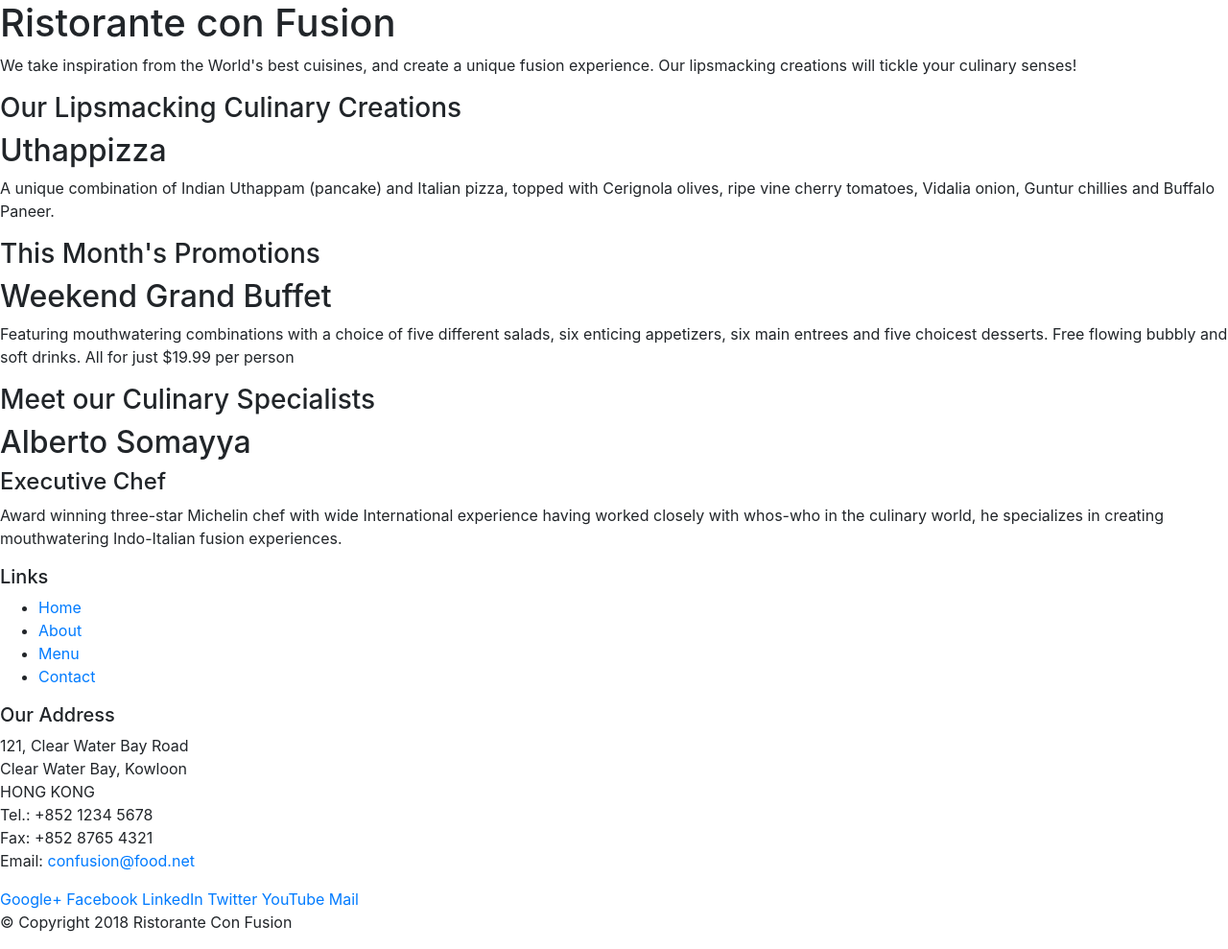
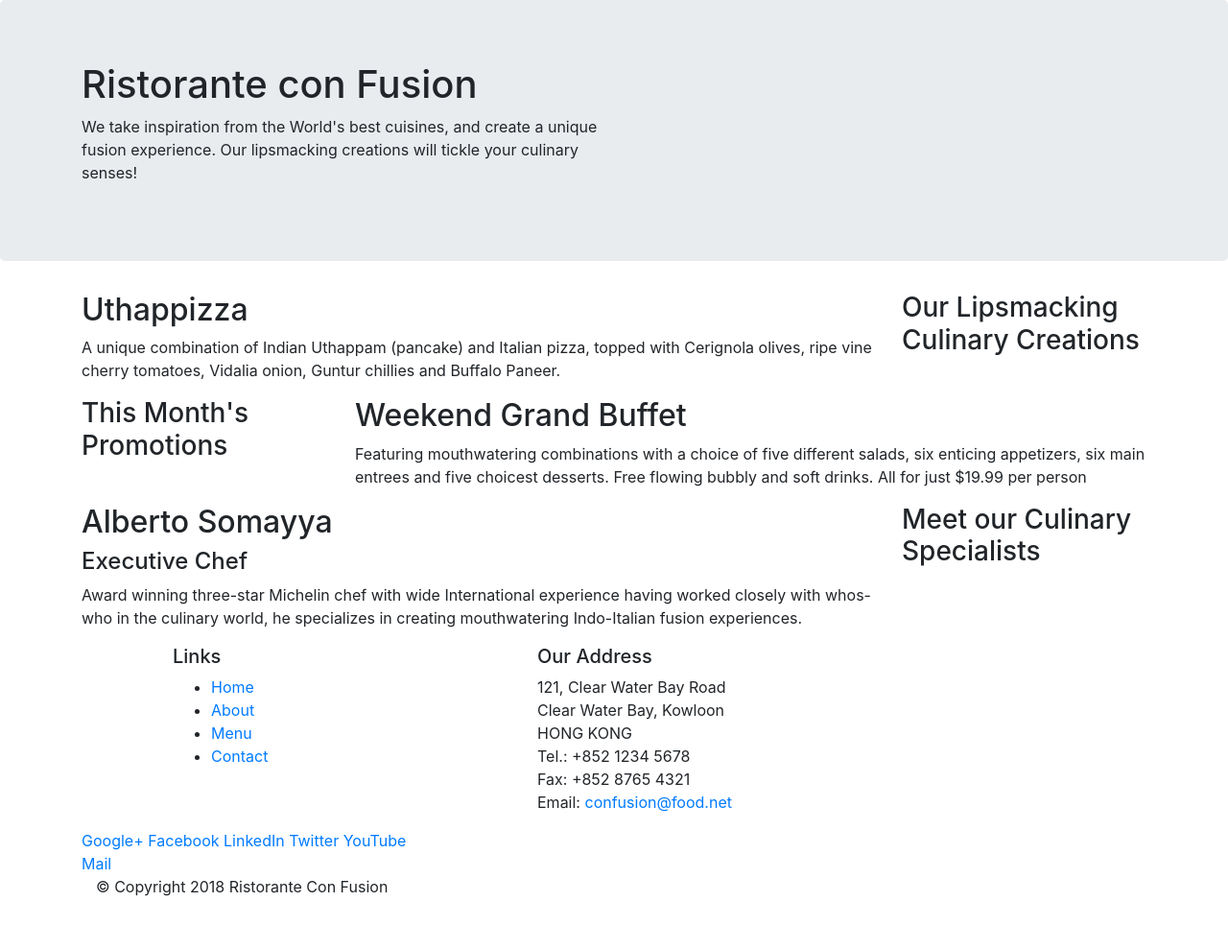
Before and after one commit to VasanthanM/confusion, a website: page index.html in a window 1280 px wide. Shown: the whole page at 96% size. After the commit the page ends 952 px from the top, so only its background shows below. Drawn offline with nearby package versions, Linux system fonts and the light colour scheme.

Commit message:
bootstrap demo1

```diff
--- a/index.html
+++ b/index.html
@@ -12,46 +12,46 @@
 
 <body>
 
-    <header>
-        <div>
-            <div>
-                <div>
+    <header class="jumbotron">
+        <div class="container">
+            <div class="row">
+                <div class="col-12 col-sm-6">
                     <h1>Ristorante con Fusion</h1>
                     <p>We take inspiration from the World's best cuisines, and create a unique fusion experience. Our lipsmacking creations will tickle your culinary senses!</p>
                 </div>
-                <div>
+                <div class="col-12 col-sm">
                 </div>
             </div>
         </div>
     </header>
 
-    <div>
-        <div>
-            <div>
+    <div class="container">
+        <div class="row">
+            <div class="col-12 col-sm-4 order-sm-last col-md-3">
                 <h3>Our Lipsmacking Culinary Creations</h3>
             </div>
-            <div>
+            <div class="col col-sm order-sm-first col-md">
                 <h2>Uthappizza</h2>
                 <p>A unique combination of Indian Uthappam (pancake) and Italian pizza, topped with Cerignola olives, ripe vine cherry tomatoes, Vidalia onion, Guntur chillies and Buffalo Paneer.</p>
             </div>
         </div>
 
 
-        <div>
-            <div>
+        <div class="row">
+            <div class="col-12 col-sm-4 col-md-3">
                 <h3>This Month's Promotions</h3>
             </div>
-            <div>
+            <div class="col col-sm col-md">
                 <h2>Weekend Grand Buffet</h2>
                 <p>Featuring mouthwatering combinations with a choice of five different salads, six enticing appetizers, six main entrees and five choicest desserts. Free flowing bubbly and soft drinks. All for just $19.99 per person </p>
             </div>
         </div>
 
-        <div>
-            <div>
+        <div class="row">
+            <div class="col-12 col-sm-4 order-sm-last col-md-3">
                 <h3>Meet our Culinary Specialists</h3>
             </div>
-            <div>
+            <div class="col col-sm order-sm-first col-md">
                 <h2>Alberto Somayya</h2>
                 <h4>Executive Chef</h4>
                 <p>Award winning three-star Michelin chef with wide International experience having worked closely with whos-who in the culinary world, he specializes in creating mouthwatering Indo-Italian fusion experiences. </p>
@@ -60,9 +60,9 @@
     </div>
 
     <footer>
-        <div>
-            <div>
-                <div>
+        <div class="container">
+            <div class="row">
+                <div class="col-4 offset-1 col-sm2">
                     <h5>Links</h5>
                     <ul>
                         <li><a href="#">Home</a></li>
@@ -71,7 +71,7 @@
                         <li><a href="#">Contact</a></li>
                     </ul>
                 </div>
-                <div>
+                <div class="col-7 col-sm-5">
                     <h5>Our Address</h5>
                     <address>
 		              121, Clear Water Bay Road<br>
@@ -82,7 +82,7 @@
 		              Email: <a href="mailto:confusion@food.net">confusion@food.net</a>
 		           </address>
                 </div>
-                <div>
+                <div class="col-12 col-sm-4">
                     <div>
                         <a href="http://google.com/+">Google+</a>
                         <a href="http://www.facebook.com/profile.php?id=">Facebook</a>
@@ -93,7 +93,7 @@
                     </div>
                 </div>
            </div>
-           <div>
+           <div class="col-auto">
                 <div>
                     <p>© Copyright 2018 Ristorante Con Fusion</p>
                 </div>
```
